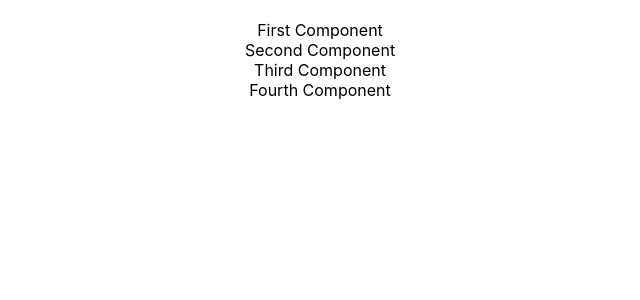
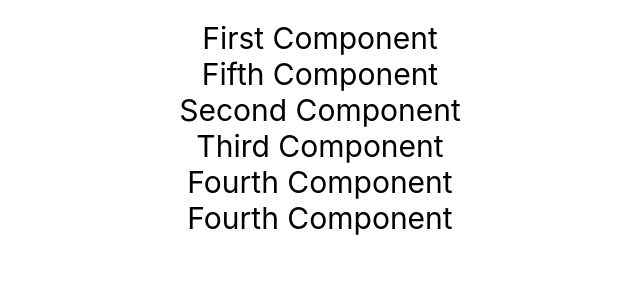
Before and after one commit to Jun-design-sketch/react-java-db-app, a React (Create React App) app in the folder 01-frontend/todo-app/: page / in a window 1280 px wide. Shown: the top 300 px of the page, without its empty margins (320-960 px from the left). Built offline with nearby package versions, Linux system fonts and the light colour scheme.

Commit message:
Basic syntax of JavaScriptXml, Refator modules

```diff
--- a/01-frontend/todo-app/src/App.css
+++ b/01-frontend/todo-app/src/App.css
@@ -1,3 +1,4 @@
 .App {
   text-align: center;
+  font-size: 30px;
 }
--- a/01-frontend/todo-app/src/App.js
+++ b/01-frontend/todo-app/src/App.js
@@ -1,43 +1,12 @@
-import { Component } from 'react';
 import './App.css';
+import LearningComponent from './components/learning-examples/LearningComponent';
 
 function App() {
   return (
     <div className="App">
-      <FirstComponent></FirstComponent>
-      <SecondComponent></SecondComponent>
-      <ThirdComponent></ThirdComponent>
-      <FourthComponent></FourthComponent>
+      <LearningComponent />
     </div>
   );
 }
 
-function FirstComponent(){
-  return (
-    <div className="FirstComponent">First Component</div>
-  )
-}
-
-function SecondComponent(){
-  return (
-    <div className="SecondComponent">Second Component</div>
-  )
-}
-
-class ThirdComponent extends Component{
-  render(){
-    return (
-      <div className="ThirdComponent">Third Component</div>
-    )
-  }
-}
-
-class FourthComponent extends Component{
-  render(){
-    return (
-      <div className="FourthComponent">Fourth Component</div>
-    )
-  }
-}
-
 export default App;
--- /dev/null
+++ b/01-frontend/todo-app/src/components/learning-examples/FirstComponent.jsx
@@ -0,0 +1,11 @@
+export default function FirstComponent(){
+  return (
+    <div className="FirstComponent">First Component</div>
+  )
+}
+
+export function FifthComponent(){
+  return (
+    <div className="FifthComponent">Fifth Component</div>
+  )
+}
--- /dev/null
+++ b/01-frontend/todo-app/src/components/learning-examples/FourthComponent.jsx
@@ -0,0 +1,12 @@
+import { Component } from "react"
+
+export default class FourthComponent extends Component{
+  render(){
+    return (
+      <>
+        <div className="FourthComponent">Fourth Component</div>
+        <div className="FourthComponent">Fourth Component</div>
+      </>
+    )
+  }
+}
--- /dev/null
+++ b/01-frontend/todo-app/src/components/learning-examples/LearningComponent.jsx
@@ -0,0 +1,19 @@
+import { Component } from "react"
+import FirstComponent, { FifthComponent } from './FirstComponent'
+import SecondComponent from './SecondComponent';
+import ThirdComponent from './ThirdComponent';
+import FourthComponent from './FourthComponent';
+
+export default class LearningComponent extends Component{
+  render(){
+    return (
+      <>
+        <FirstComponent />
+        <FifthComponent />
+        <SecondComponent />
+        <ThirdComponent />
+        <FourthComponent />
+      </>
+    )
+  }
+}
--- /dev/null
+++ b/01-frontend/todo-app/src/components/learning-examples/SecondComponent.jsx
@@ -0,0 +1,5 @@
+export default function SecondComponent(){
+  return (
+    <div className="SecondComponent">Second Component</div>
+  )
+}
--- /dev/null
+++ b/01-frontend/todo-app/src/components/learning-examples/ThirdComponent.jsx
@@ -0,0 +1,9 @@
+import { Component } from "react"
+
+export default class ThirdComponent extends Component{
+  render(){
+    return (
+      <div className="ThirdComponent">Third Component</div>
+    )
+  }
+}
```
